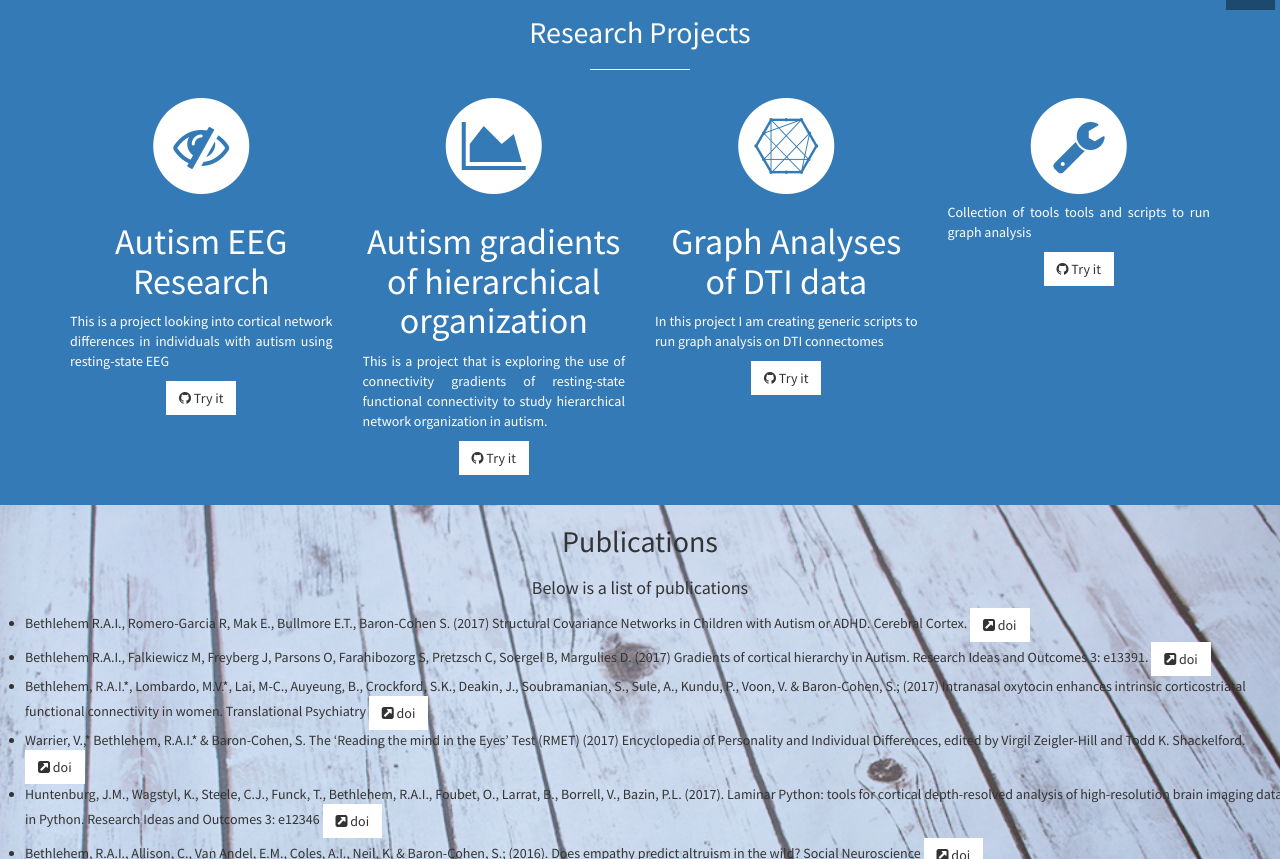
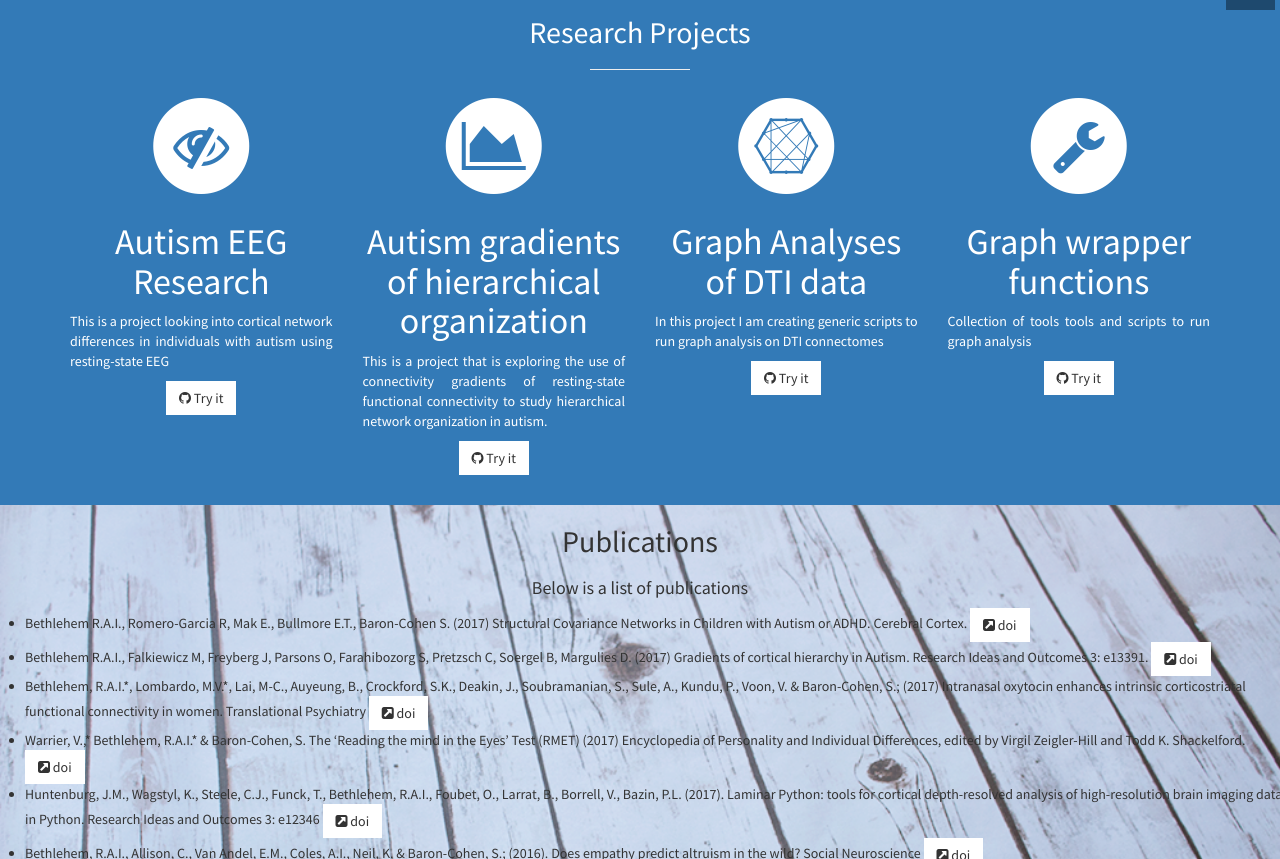
Before and after one commit to rb643/raibethlehem.github.io, a Jekyll site: the page built from index.html, in a window 1280 px wide and 900 px high, scrolled down 863 px, cut to the strip 41-900 px from the top of the window. Built offline with Jekyll 4.4.1, drawn with Linux system fonts in a browser that asks for light colours.

Commit message:
Update wrapper.md

```diff
--- a/_includes/wrapper.md
+++ b/_includes/wrapper.md
@@ -1 +1,2 @@
+# Graph wrapper functions #
 Collection of tools tools and scripts to run graph analysis
```
